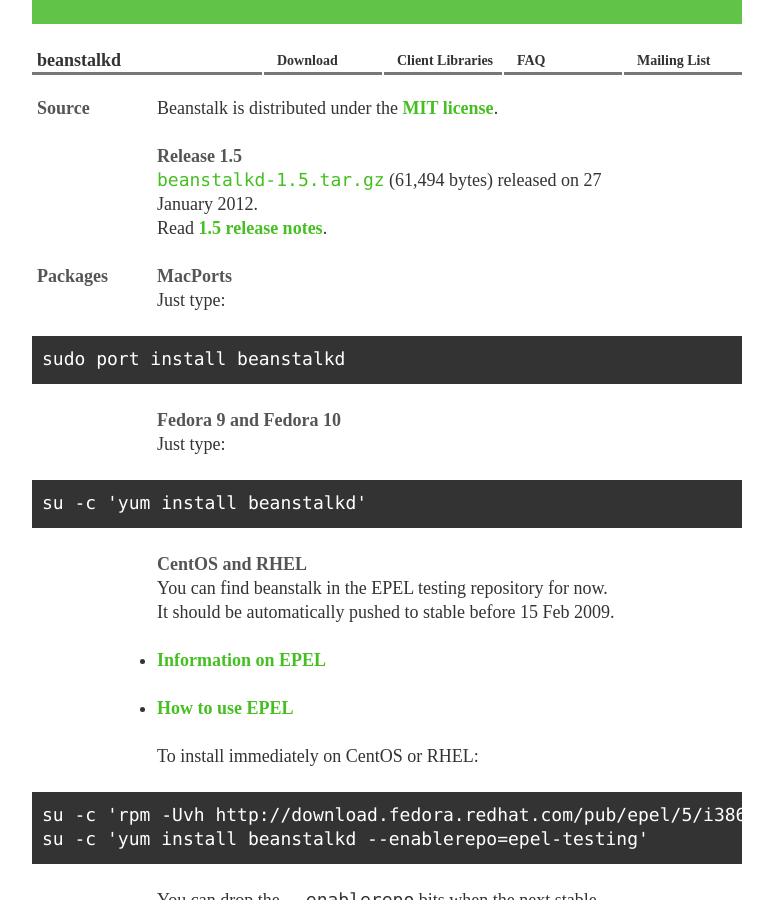
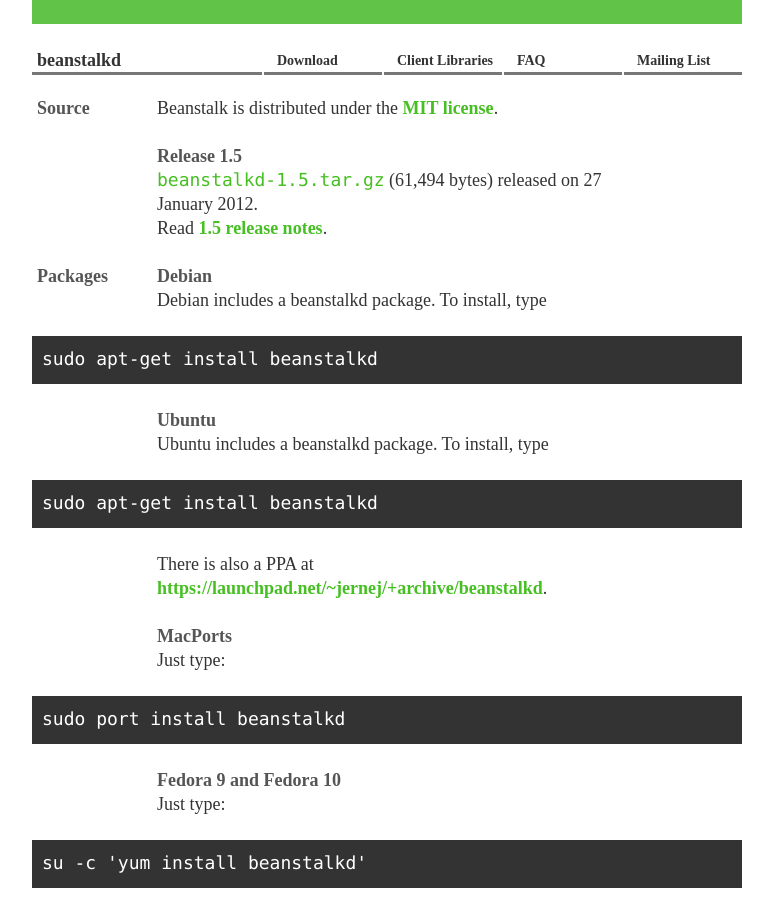
Before and after one commit to beanstalkd/beanstalkd, a Jekyll site: the page built from download.md, in a window 1280 px wide and 900 px high. Shown: the whole window, without its empty margins (253-1026 px from the left). Built offline with Jekyll 4.4.1, drawn with Linux system fonts in a browser that asks for light colours; Markdown is read by kramdown in place of the engine named in the settings; comment, search, counter and statistics services are not loaded.

Commit message:
provide instructions for debian/ubuntu

```diff
--- a/download.md
+++ b/download.md
@@ -24,6 +24,20 @@
 {% endfor %}
 
 ## Packages
+
+### Debian
+
+Debian includes a beanstalkd package. To install, type
+
+    sudo apt-get install beanstalkd
+
+### Ubuntu
+
+Ubuntu includes a beanstalkd package. To install, type
+
+    sudo apt-get install beanstalkd
+
+There is also a PPA at <https://launchpad.net/~jernej/+archive/beanstalkd>.
 
 ### MacPorts
 
```
